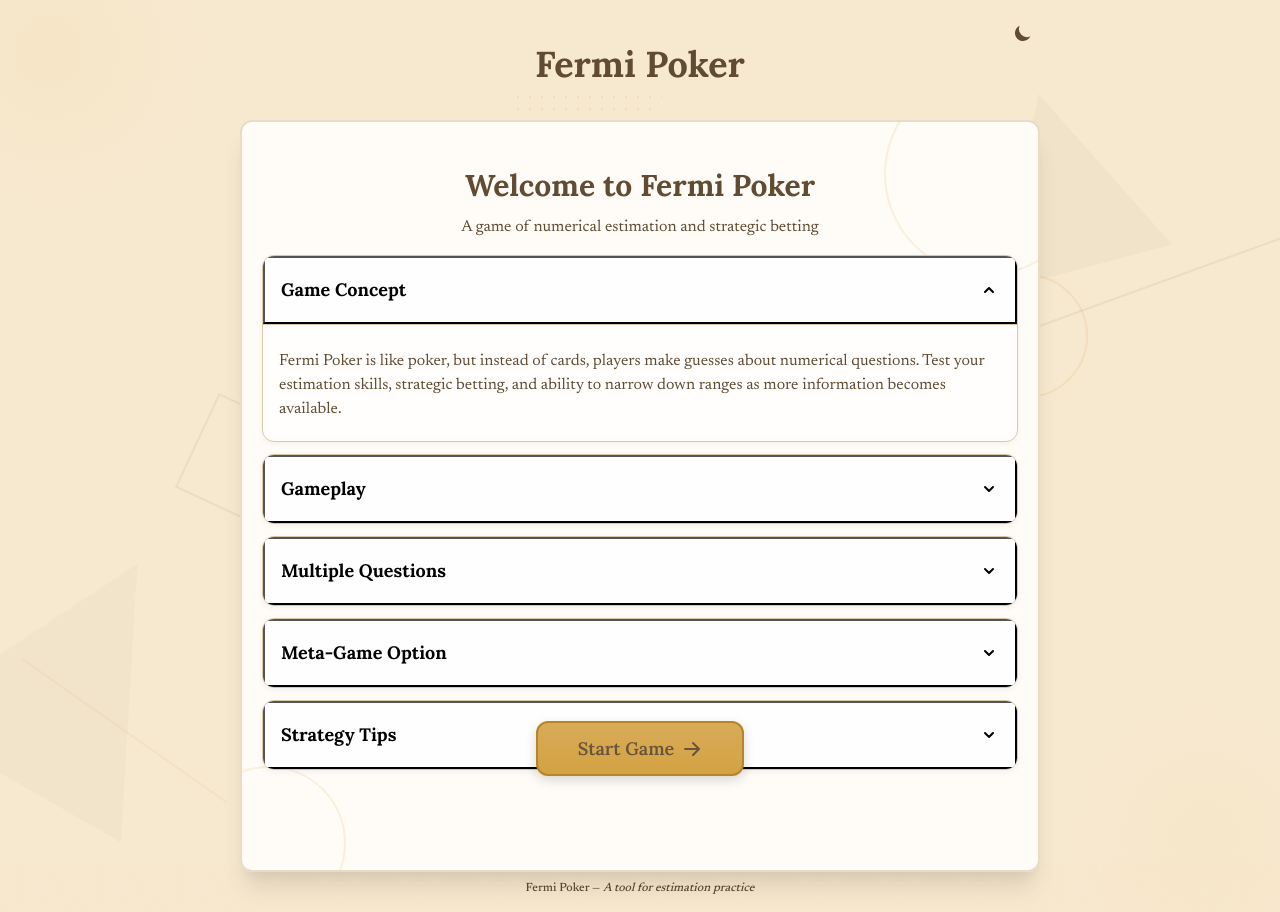
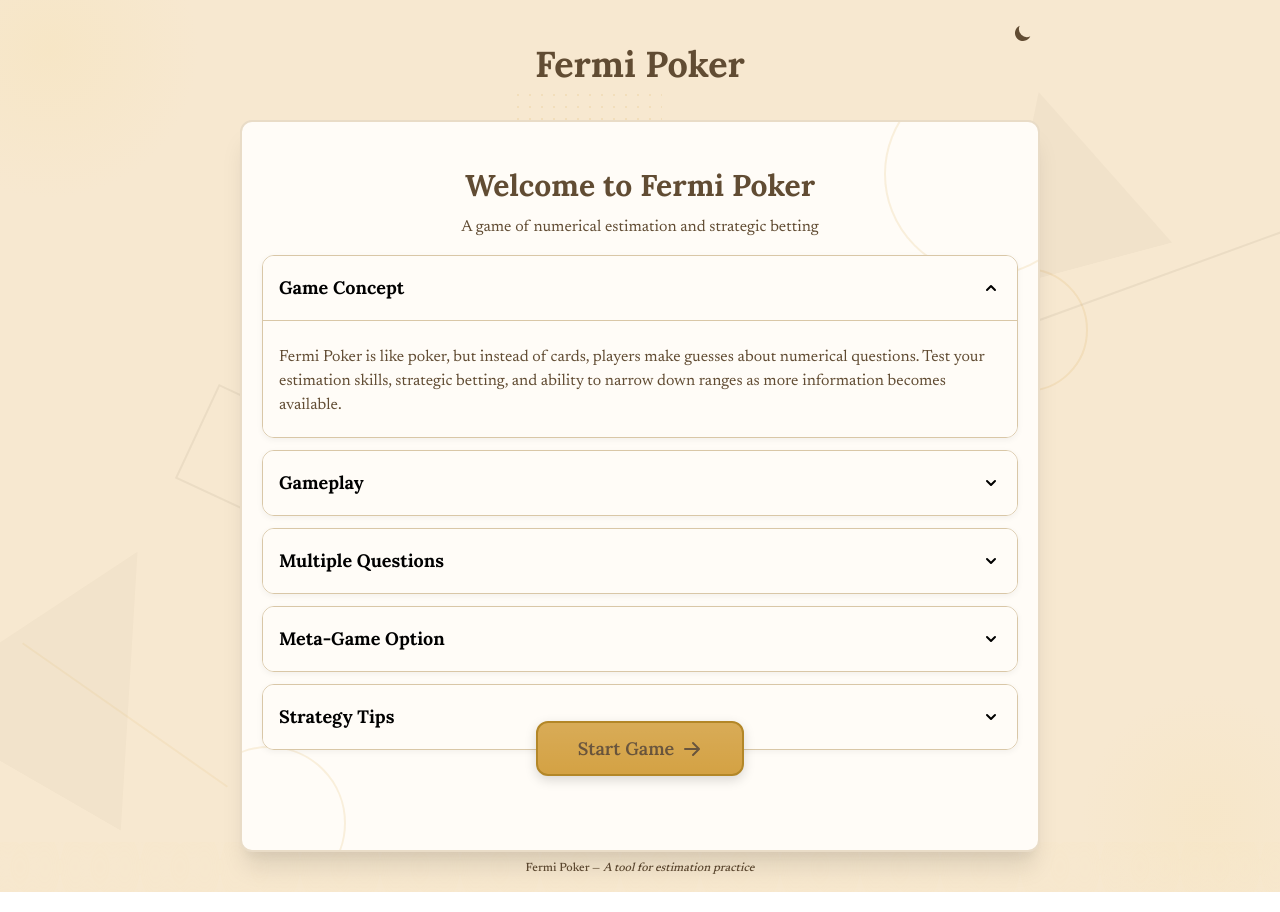
Before and after one commit to danielfetz/fermi-poker-questions, a React (Create React App) app: page / in a window 1280 px wide. Built offline with nearby package versions, Linux system fonts and the light colour scheme.

Commit message:
Update styles.css

```diff
--- a/src/styles.css
+++ b/src/styles.css
@@ -643,8 +643,8 @@ button {
   padding: 0 1rem;
   text-align: left;
   transition: all 0.2s;
-  background-color: rgba(255, 255, 255, 0.7); /* Match intro-dropdown background */
-  button: 0;
+  background-color: var(--main-bg);
+  border: none;
 }
 
 .dark .dropdown-header {
@@ -664,6 +664,7 @@ button {
   border-top: 1px solid var(--hint-border);
   animation: fadeIn 0.3s ease-out;
   line-height: 1.5;
+  background-color: var(--main-bg);
 }
 
 .dark .dropdown-content {
```
